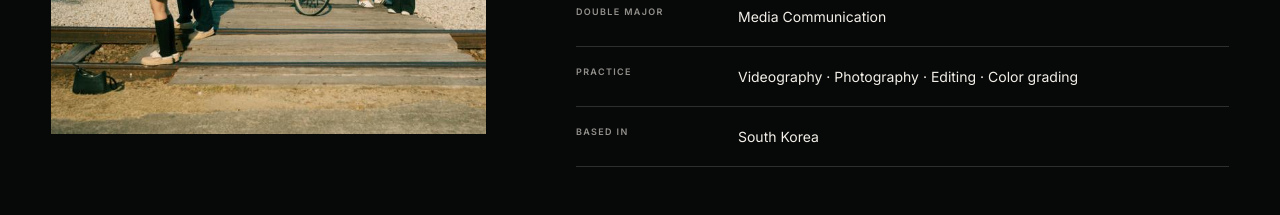
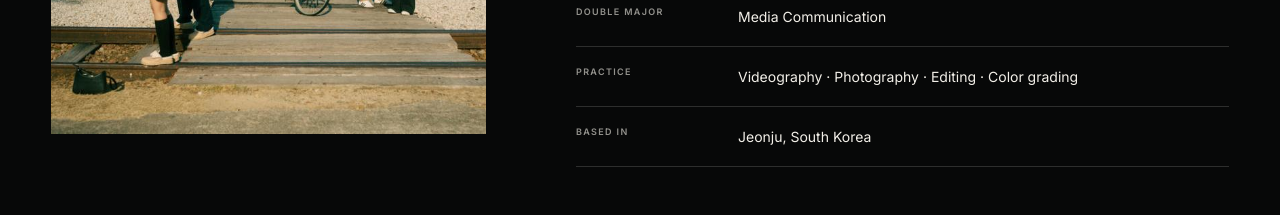
Before and after one commit to Brian1724/donggi-portfolio, a Next.js app: page /about in a window 1280 px wide. Shown: the part 1220-1435 px from the top of the page. Built offline with nearby package versions, Linux system fonts and the light colour scheme; no server answers.

Commit message:
refactor: move homepage content into data layer

```diff
--- /dev/null
+++ b/src/data/films.ts
@@ -0,0 +1,58 @@
+export type FilmFormat = "portrait" | "square" | "landscape";
+
+export type Film = {
+  id: string;
+  title: string;
+  description: string;
+  role: string;
+  year: string;
+  duration: string;
+  format: FilmFormat;
+  src: string;
+  poster: string;
+  alt: string;
+};
+
+const dalianBase = "/media/dalian";
+const filmsBase = "/media/films";
+
+export const films: Film[] = [
+  {
+    id: "year-2025",
+    title: "2025",
+    description: "스쳐 지나간 빛으로 돌아보는 한 해",
+    role: "Direction · Film · Edit",
+    year: "2025",
+    duration: "00:42",
+    format: "portrait",
+    src: `${filmsBase}/2025.mp4`,
+    poster: `${filmsBase}/2025-poster.jpg`,
+    alt: "눈 덮인 산과 바다를 바라보는 사람을 담은 2025 필름",
+  },
+  {
+    id: "new-year-2026",
+    title: "NEW YEAR 2026",
+    description: "가까이 품어둔 작은 새해의 소원",
+    role: "Direction · Film · Edit",
+    year: "2026",
+    duration: "00:20",
+    format: "square",
+    src: `${filmsBase}/new-year-2026.mp4`,
+    poster: `${filmsBase}/new-year-2026-poster.jpg`,
+    alt: "따뜻한 창가의 빛 속에서 새해를 맞는 윤동기",
+  },
+  {
+    id: "dalian-2026",
+    title: "DALIAN",
+    description: "빠르게 움직이는 도시와 그 사이의 고요",
+    role: "Direction · Film · Edit · Color",
+    year: "2026",
+    duration: "00:21",
+    format: "landscape",
+    src: `${dalianBase}/donggi-trailer.mp4`,
+    poster: `${dalianBase}/frame-opening.jpg`,
+    alt: "푸른 저녁빛 아래 펼쳐진 대련 도심",
+  },
+];
+
+export const featuredFilm = films.find((film) => film.id === "dalian-2026") ?? films[0];
--- /dev/null
+++ b/src/data/home.ts
@@ -0,0 +1,37 @@
+export const homeCopy = {
+  hero: {
+    eyebrow: "Donggi Yoon / Visual Archive",
+    role: "Videographer & Photographer",
+    message: "여행과 일상, 사람과 공간의 분위기를 사진과 짧은 영화로 기록합니다.",
+  },
+  profile: {
+    role: "Videographer & Photographer in Progress",
+    description:
+      "사진과 영상으로 여행, 일상, 사람과 공간의 분위기를 기록하며 나만의 시각 언어를 만들어가고 있습니다.",
+  },
+  featuredWork: {
+    description: "빠르게 움직이는 도시 안에서 발견한 정적인 순간을 기록한 짧은 여행 영화.",
+    purpose: "Cinematic travel film",
+    location: "Dalian, China · 2026",
+    role: "Directing, filming, editing, color",
+    concept:
+      "도시의 속도와 그 사이의 고요를 교차시키며 낯선 장소의 감각을 짧은 리듬으로 구성했습니다.",
+  },
+  films: {
+    intro:
+      "서로 다른 계절과 화면비를 촬영하고 편집하며, 장면 사이의 호흡과 색을 실험한 세 편의 짧은 기록입니다.",
+    contact: "촬영과 편집, 사진 작업에 관한 이야기를 편하게 보내주세요.",
+  },
+  stills: {
+    description:
+      "움직임이 멈춘 뒤에도 오래 남는 장면들. 여행과 일상 사이에서 발견한 빛을 여섯 프레임으로 골랐습니다.",
+  },
+  journal: {
+    description:
+      "완성된 결과뿐 아니라 무엇을 보고, 어떤 판단으로 장면을 이어가는지도 기록합니다.",
+  },
+  contact: {
+    description:
+      "촬영, 편집, 사진, 콘텐츠 제작에 관한 이야기를 편하게 보내주세요. 아직 이름 붙지 않은 장면부터 함께 이야기해도 좋습니다.",
+  },
+} as const;
--- a/src/data/profile.ts
+++ b/src/data/profile.ts
@@ -5,7 +5,9 @@ export const profile = {
   tagline: "사진과 영상으로 일상과 여행의 순간을 시네마틱하게 기록합니다.",
   intro:
     "전북대학교 국제이공학부(SIES)에 재학 중이며, 미디어커뮤니케이션학과를 복수전공하고 있습니다. 사진과 영상으로 여행, 일상, 사람, 공간의 분위기를 기록하는 비디오그래퍼이자 사진작가를 꿈꾸고 있습니다.",
-  location: "South Korea",
+  about:
+    "여행지의 낯선 공기, 캠퍼스의 계절, 사람 사이에 잠깐 멈춘 시선을 오래 남는 이미지로 만드는 일을 좋아합니다. 공학과 미디어커뮤니케이션을 함께 공부하며 기술적인 이해와 미디어적 시선을 촬영과 편집 안에서 연결하고 있습니다.",
+  location: "Jeonju, South Korea",
   school: "Jeonbuk National University",
   department: "School of International Engineering and Science, SIES",
   doubleMajor: "Media Communication",
--- /dev/null
+++ b/src/data/stills.ts
@@ -0,0 +1,79 @@
+export type ArchiveStill = {
+  src: string;
+  alt: string;
+  label: string;
+  placement:
+    | "archiveLead"
+    | "archivePortraitA"
+    | "archivePortraitB"
+    | "archivePanorama"
+    | "archivePortraitC"
+    | "archiveFinale";
+  speed: number;
+  city?: string;
+  country?: string;
+  year?: string;
+  medium?: string;
+  camera?: string;
+};
+
+const stillsBase = "/media/stills";
+
+export const archiveStills: ArchiveStill[] = [
+  {
+    src: `${stillsBase}/still-01-city-dusk.jpg`,
+    alt: "구름 사이로 노을이 번지는 도시의 실루엣",
+    label: "I — CITY AT DUSK",
+    placement: "archiveLead",
+    speed: 0.05,
+    year: "2025",
+    medium: "Photography",
+  },
+  {
+    src: `${stillsBase}/still-02-light-study.jpg`,
+    alt: "오래된 석조 기둥 사이로 길게 드리운 빛과 그림자",
+    label: "II — LIGHT STUDY",
+    placement: "archivePortraitA",
+    speed: 0.04,
+    medium: "Photography",
+  },
+  {
+    src: `${stillsBase}/still-03-angkor.jpg`,
+    alt: "푸른 하늘 아래 솟은 앙코르의 오래된 석조 건축",
+    label: "III — ANGKOR",
+    placement: "archivePortraitB",
+    speed: 0.06,
+    city: "Siem Reap",
+    country: "Cambodia",
+    medium: "Photography",
+  },
+  {
+    src: `${stillsBase}/still-04-seodo-station.jpg`,
+    alt: "가을빛이 머문 서도역 앞을 오가는 사람들",
+    label: "IV — SEODO STATION",
+    placement: "archivePanorama",
+    speed: 0.05,
+    city: "Namwon",
+    country: "South Korea",
+    medium: "Photography",
+  },
+  {
+    src: `${stillsBase}/still-05-night-reflection.jpg`,
+    alt: "밤의 연못 위로 색색의 빛이 반사된 전통 건축",
+    label: "V — REFLECTION",
+    placement: "archivePortraitC",
+    speed: 0.04,
+    medium: "Photography",
+  },
+  {
+    src: `${stillsBase}/still-08-hong-kong.jpg`,
+    alt: "구름 아래 빛나는 홍콩의 고층 건물과 빅토리아 하버 야경",
+    label: "VI — HONG KONG",
+    placement: "archiveFinale",
+    speed: 0.06,
+    city: "Hong Kong",
+    country: "Hong Kong",
+    year: "2026",
+    medium: "Photography",
+  },
+];
```
